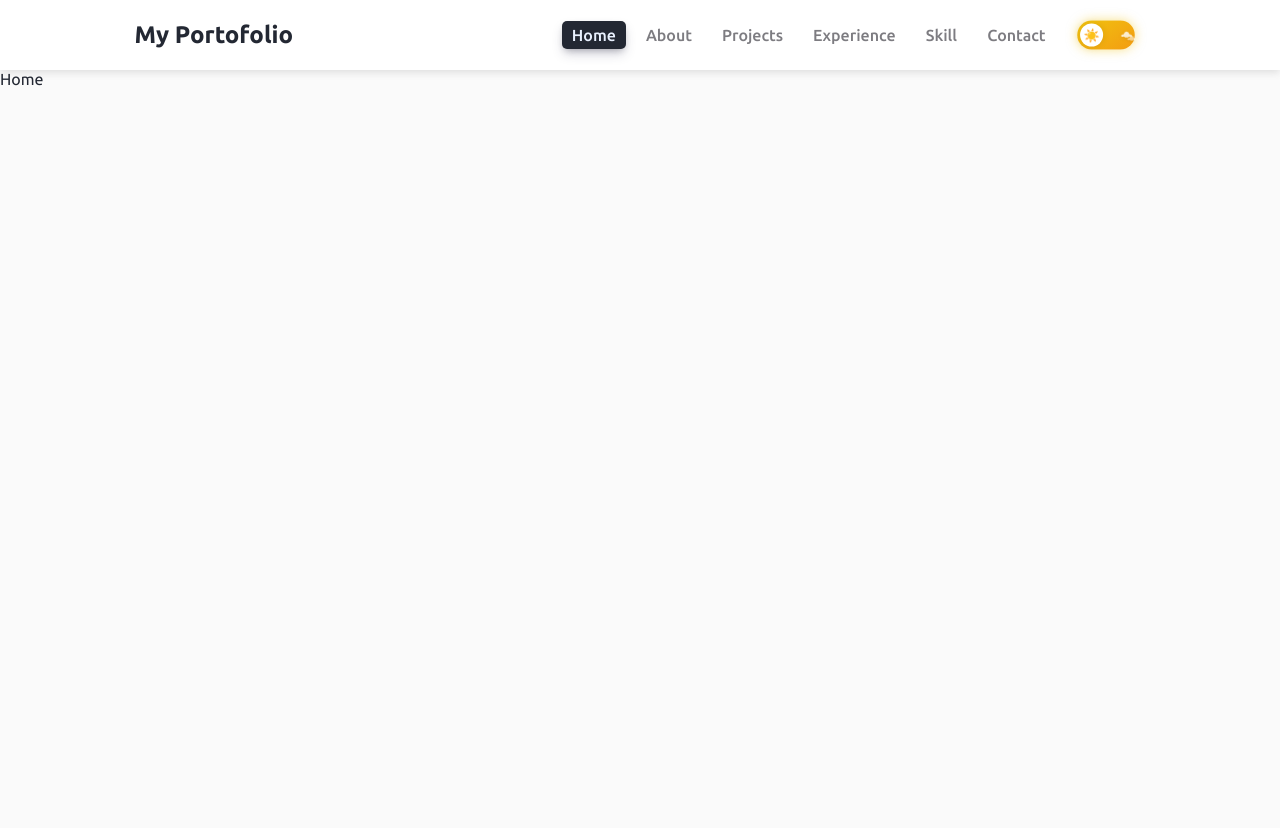
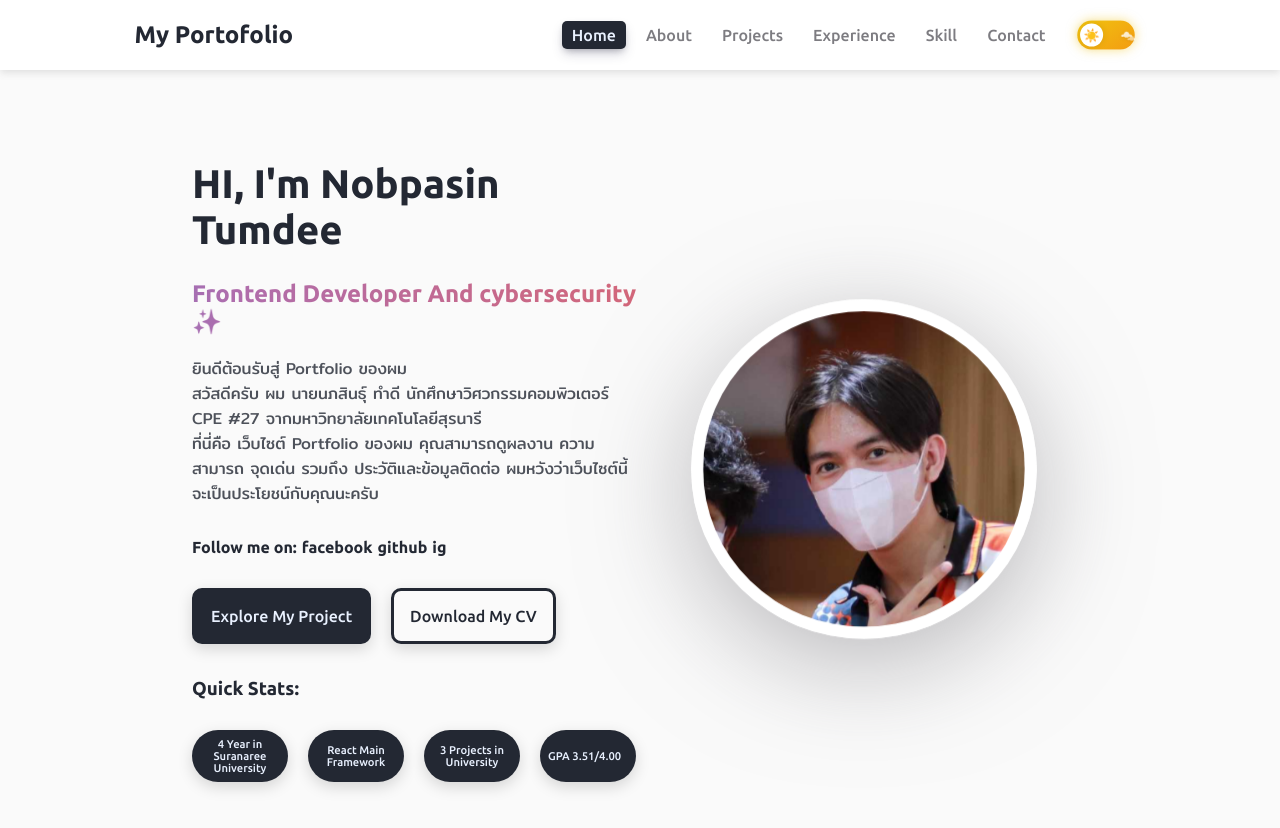
Before and after one commit to NobpasinTumdee/MyPortfolio, a React (Vite) app in the folder Portfolio/: page / in a window 1280 px wide. Shown: the top 828 px of the page. Before the commit the page ends 800 px from the top, so only its background shows below. Built offline with nearby package versions, Linux system fonts and the light colour scheme.

Commit message:
Add styled Home page with profile image and animations
Implemented a new Home page with personal introduction, social links, quick stats, and styled layout. Added Home.css for custom styles and imported a profile image. Integrated AOS for scroll animations to enhance user experience.

```diff
--- a/Portfolio/src/Page/Home.tsx
+++ b/Portfolio/src/Page/Home.tsx
@@ -1,8 +1,48 @@
+import { useEffect } from 'react';
+import '../Style/Home.css'
+import me from '../assets/me.png';
+import Aos from 'aos';
+import 'aos/dist/aos.css';
 
 const Home = () => {
+  useEffect(() => {
+    Aos.init({
+      duration: 500,
+      once: true,
+    });
+  }, []);
   return (
     <>
-      Home
+      <div className='main-home'>
+        <div className='main-home-righ'>
+          <h1 style={{ fontWeight: '900',fontSize:'2.5rem' }} data-aos="fade-down">HI, I'm Nobpasin Tumdee</h1>
+          <h2 className='rainbow-text' data-aos="fade-right" data-aos-duration="1000">Frontend Developer And cybersecurity ✨</h2>
+          <p style={{ fontWeight: '400', opacity: '0.8' }} className='font-explan' data-aos="fade-left" data-aos-duration="1000">
+            ยินดีต้อนรับสู่ Portfolio ของผม <br /> สวัสดีครับ ผม นายนภสินธุ์ ทำดี นักศึกษาวิศวกรรมคอมพิวเตอร์ CPE #27 จากมหาวิทยาลัยเทคโนโลยีสุรนารี<br />ที่นี่คือ เว็บไซต์ Portfolio ของผม คุณสามารถดูผลงาน ความสามารถ จุดเด่น รวมถึง ประวัติและข้อมูลติดต่อ ผมหวังว่าเว็บไซต์นี้จะเป็นประโยชน์กับคุณนะครับ
+          </p>
+          <div className='social-media' data-aos="fade-down">
+            <p>Follow me on: </p>
+            <p>facebook</p>
+            <p>github</p>
+            <p>ig</p>
+          </div>
+          <div className='Explore-cv' data-aos="fade-down" data-aos-duration="1000">
+            <p className='Explore'>Explore My Project</p>
+            <p className='CV'>Download My CV</p>
+          </div>
+          <h3 data-aos="fade-down">Quick Stats:</h3>
+          <div className='Explore-cv' data-aos="fade-up" data-aos-duration="1000">
+            <p className='Quick-stats'>4 Year in Suranaree University</p>
+            <p className='Quick-stats'>React Main Framework</p>
+            <p className='Quick-stats'>3 Projects in University</p>
+            <p className='Quick-stats'>GPA 3.51/4.00</p>
+          </div>
+        </div>
+
+        <div className='main-home-left' data-aos="fade-up" data-aos-duration="1500">
+          <img className='profile' src={me} alt="my profile" />
+        </div>
+      </div>
     </>
   )
 }
--- /dev/null
+++ b/Portfolio/src/Style/Home.css
@@ -0,0 +1,110 @@
+.main-home {
+    display: flex;
+    justify-content: center;
+    margin: 5% 15%;
+    font-weight: 500;
+}
+
+.main-home-righ {
+    text-wrap: revert-layer;
+    width: 50%;
+}
+
+.main-home-left {
+    display: flex;
+    align-items: center;
+    justify-content: center;
+    width: 50%;
+}
+
+.rainbow-text {
+    background: linear-gradient(to right,
+            #4F82EE, #AF6DAC, #D76674);
+    background-size: 200% auto;
+    -webkit-background-clip: text;
+    background-clip: text;
+    color: transparent;
+    animation: rainbow-animation 10s linear infinite;
+    font-weight: 600;
+}
+
+@keyframes rainbow-animation {
+    0% {
+        background-position: 0% center;
+    }
+
+    100% {
+        background-position: -200% center;
+    }
+}
+
+.font-explan {
+    font-family: "Mitr", sans-serif;
+}
+
+.social-media {
+    display: flex;
+    gap: 5px;
+    font-weight: 600;
+}
+
+.Explore-cv {
+    display: flex;
+    gap: 20px;
+}
+
+.Explore {
+    background-color: var(--body-text-main-color);
+    padding: 1rem;
+    color: var(--body-text-hover-color);
+    border-radius: 10px;
+    border: 3px solid var(--body-text-main-color);
+    cursor: pointer;
+    box-shadow: rgba(0, 0, 0, 0.15) 0px 5px 15px 0px;
+}
+
+.CV {
+    background-color: var(--body-main-background);
+    padding: 1rem;
+    color: var(--body-text-main-color);
+    border-radius: 10px;
+    border: 3px solid var(--body-text-main-color);
+    cursor: pointer;
+    box-shadow: rgba(0, 0, 0, 0.15) 0px 5px 15px 0px;
+}
+
+.Quick-stats {
+    display: flex;
+    align-items: center;
+    background-color: var(--body-text-main-color);
+    border-radius: 30px;
+    color: var(--body-text-hover-color);
+    font-size: 0.7rem;
+    text-align: center;
+    align-items: center;
+    padding: 0.5rem 0.5rem;
+    box-shadow: rgba(0, 0, 0, 0.15) 0px 5px 15px 0px;
+    width: 5rem;
+    cursor: pointer;
+}
+
+.profile {
+    width: 60%;
+    height: auto;
+    border-radius: 50%;
+    border: 10px solid var(--body-nav-background);
+    box-shadow: #7d7c8188 0px 20px 90px;
+    animation: pop 10s ease-in-out infinite;
+    pointer-events: none;
+    scale: 1.2;
+}
+
+@keyframes pop {
+    25% {
+        transform: translateY(-5%);
+    }
+
+    75% {
+        transform: translateY(5%);
+    }
+}
```
Also changed, not shown: Portfolio/src/assets/me.png (added).
